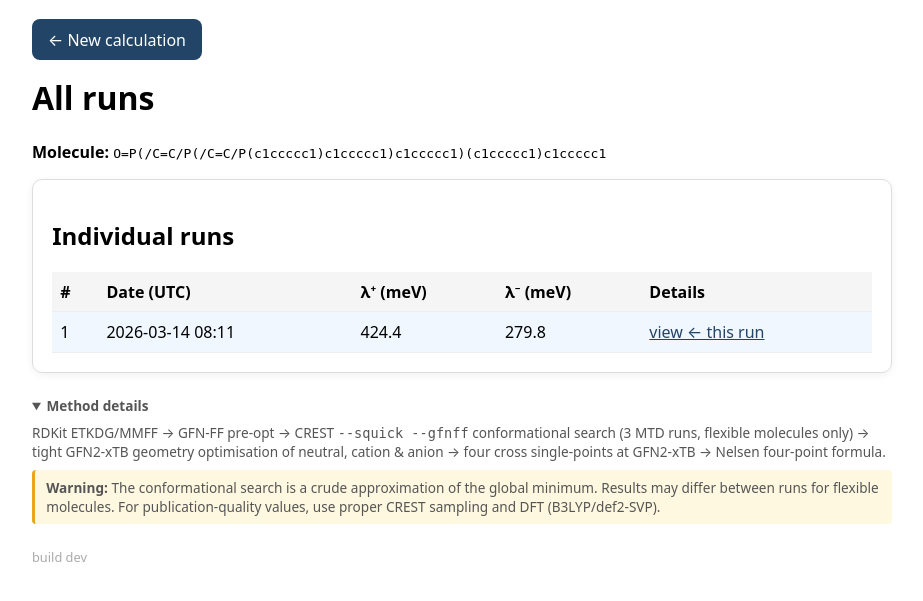
After one commit to krupickm/lambda-xtb, a Flask app: page /stats/3021954d-df77-4b06-a819-4111886a9ed4 in a window 1280 px wide, after a click on "Method details". The commit adds this page. Shown: the top 601 px of the page, without its empty margins (178-1101 px from the left). Run offline with Flask 3, Linux system fonts and the light colour scheme; data comes from the database, SQL or seed files in the repository; both versions use the stored data as it was after the commit; some libraries are stand-ins or nearby versions.

Commit message:
Added a new stats page to display the results and statistics of the lambda.

```diff
--- a/app.py
+++ b/app.py
@@ -9,6 +9,7 @@ Then visit http://localhost:5000/
 
 import json
 import os
+import statistics
 import traceback
 import uuid
 
@@ -47,9 +48,8 @@ def index():
 
 @app.route("/calculate", methods=["POST"])
 def calculate():
-    """Canonicalize SMILES, serve from cache if available, else run xTB."""
+    """Run a new xTB calculation and redirect to the statistics page."""
     smiles = request.form.get("smiles", "").strip()
-    force_recalc = request.form.get("force_recalc") == "1"
 
     if not smiles:
         flash("Please provide a SMILES string.")
@@ -60,13 +60,6 @@ def calculate():
         flash("Invalid SMILES — could not parse the structure.")
         return redirect(url_for("index"))
 
-    # Cache hit — skip the calculation entirely (unless force_recalc is set)
-    if not force_recalc:
-        cached = _database.find_by_canonical(canonical)
-        if cached:
-            return redirect(url_for("result", job_uuid=cached["uuid"], from_cache=1))
-
-    # Cache miss — run the calculation
     job_uuid = str(uuid.uuid4())
     try:
         results = calculate_lambda(smiles)
@@ -82,7 +75,38 @@ def calculate():
         flash(f"Calculation failed: {exc}")
         return redirect(url_for("index"))
 
-    return redirect(url_for("result", job_uuid=job_uuid))
+    return redirect(url_for("stats", job_uuid=job_uuid))
+
+
+@app.route("/stats/<job_uuid>")
+def stats(job_uuid):
+    """Show all runs for the same canonical SMILES, with summary statistics."""
+    job = _database.get_job(job_uuid)
+    if job is None:
+        flash("Result not found.")
+        return redirect(url_for("index"))
+
+    all_jobs = _database.find_all_by_canonical(job["smiles_canonical"])
+
+    summary = None
+    if len(all_jobs) > 1:
+        lp = [j["lambda_plus_eV"]  * 1000 for j in all_jobs]
+        lm = [j["lambda_minus_eV"] * 1000 for j in all_jobs]
+        summary = {
+            "n":               len(all_jobs),
+            "lp_mean":         statistics.mean(lp),
+            "lp_stdev":        statistics.stdev(lp),
+            "lm_mean":         statistics.mean(lm),
+            "lm_stdev":        statistics.stdev(lm),
+        }
+
+    return render_template(
+        "stats.html",
+        canonical=job["smiles_canonical"],
+        current_uuid=job_uuid,
+        jobs=all_jobs,
+        summary=summary,
+    )
 
 
 @app.route("/result/<job_uuid>")
--- a/db.py
+++ b/db.py
@@ -38,12 +38,8 @@ class Database(ABC):
         """Create tables and indexes if they don't exist."""
 
     @abstractmethod
-    def find_by_canonical(self, smiles_canonical: str) -> dict | None:
-        """Return a DONE or SEEN job row by canonical SMILES, or None.
-
-        PENDING and PROCESSING rows are intentionally excluded so a
-        concurrent in-flight calculation does not block a new submission.
-        """
+    def find_all_by_canonical(self, smiles_canonical: str) -> list[dict]:
+        """Return all DONE or SEEN job rows for this canonical SMILES, newest first."""
 
     @abstractmethod
     def store_job(
@@ -100,7 +96,7 @@ CREATE TABLE IF NOT EXISTS jobs (
 """
 
 _DDL_INDEX = """
-CREATE UNIQUE INDEX IF NOT EXISTS idx_canonical ON jobs (smiles_canonical)
+CREATE INDEX IF NOT EXISTS idx_canonical ON jobs (smiles_canonical)
 """
 
 
@@ -137,23 +133,27 @@ class SQLiteDatabase(Database):
         conn = self._connect()
         try:
             conn.execute(_DDL_TABLE)
+            # Migration: replace unique index with non-unique (allows multiple
+            # runs per molecule for reproducibility statistics)
+            conn.execute("DROP INDEX IF EXISTS idx_canonical")
             conn.execute(_DDL_INDEX)
             conn.commit()
         finally:
             conn.close()
 
-    def find_by_canonical(self, smiles_canonical: str) -> dict | None:
+    def find_all_by_canonical(self, smiles_canonical: str) -> list[dict]:
         conn = self._connect()
         try:
             conn.row_factory = sqlite3.Row
-            row = conn.execute(
+            rows = conn.execute(
                 f"SELECT * FROM jobs WHERE smiles_canonical = {self.PLACEHOLDER}"
-                f" AND status IN ({self._q(2)})",
+                f" AND status IN ({self._q(2)})"
+                f" ORDER BY created_at DESC",
                 (smiles_canonical, int(JobStatus.DONE), int(JobStatus.SEEN)),
-            ).fetchone()
+            ).fetchall()
         finally:
             conn.close()
-        return dict(row) if row else None
+        return [dict(r) for r in rows]
 
     def store_job(
         self,
@@ -170,7 +170,7 @@ class SQLiteDatabase(Database):
         conn = self._connect()
         try:
             conn.execute(
-                f"""INSERT OR REPLACE INTO jobs
+                f"""INSERT INTO jobs
                     (uuid, smiles_input, smiles_canonical, created_at, status,
                      lambda_plus_eV, lambda_minus_eV,
                      partial_json, xyz_neutral, xyz_cation, xyz_anion, email)
@@ -199,7 +199,7 @@ class SQLiteDatabase(Database):
         conn = self._connect()
         try:
             conn.execute(
-                f"""INSERT OR REPLACE INTO jobs
+                f"""INSERT INTO jobs
                     (uuid, smiles_input, smiles_canonical, created_at, status,
                      error_message, email)
                     VALUES ({self._q(7)})""",
--- /dev/null
+++ b/templates/stats.html
@@ -0,0 +1,96 @@
+<!doctype html>
+<html lang="en">
+  <head>
+    <meta charset="utf-8" />
+    <meta name="viewport" content="width=device-width, initial-scale=1" />
+    <title>✓ λ‑xTB — all runs</title>
+    <style>
+      body { font-family: system-ui, -apple-system, BlinkMacSystemFont, "Segoe UI", sans-serif; margin: 1.2rem; }
+      .container { max-width: 860px; margin: auto; }
+      h1 { margin-top: 0; }
+      .card { padding: 1.2rem; border: 1px solid #ddd; border-radius: 10px; box-shadow: 0 2px 8px rgba(0,0,0,0.06); margin-bottom: 1.4rem; }
+      table { width: 100%; border-collapse: collapse; }
+      td, th { padding: 0.55rem 0.5rem; border-bottom: 1px solid #eee; }
+      th { text-align: left; font-weight: 600; background: #f5f5f5; }
+      tr.current { background: #f0f7ff; }
+      a.button { display: inline-block; padding: 0.6rem 1rem; border-radius: 8px; background: #246; color: #fff; text-decoration: none; margin-bottom: 1rem; }
+      a.button:hover { background: #135; }
+      a.link { color: #246; }
+      .summary { display: grid; grid-template-columns: 1fr 1fr; gap: 1rem; }
+      .summary-box { padding: 0.8rem 1rem; border: 1px solid #ddd; border-radius: 8px; text-align: center; }
+      .summary-box .val { font-size: 1.5rem; font-weight: 700; }
+      .summary-box .label { font-size: 0.85rem; color: #555; }
+      .note { font-size: 0.85rem; color: #777; margin-top: 0.4rem; }
+      footer { margin-top: 1.5rem; font-size: 0.8rem; color: #aaa; }
+    </style>
+  </head>
+  <body>
+    <div class="container">
+      <a class="button" href="{{ url_for('index') }}">← New calculation</a>
+
+      <h1>All runs</h1>
+      <p style="word-break:break-all;"><strong>Molecule:</strong> <code>{{ canonical }}</code></p>
+
+      {% if summary %}
+      <section class="card">
+        <h2>Summary ({{ summary.n }} runs)</h2>
+        <div class="summary">
+          <div class="summary-box">
+            <div class="val">{{ summary.lp_mean | round(1) }} meV</div>
+            <div class="label">λ⁺ (hole) mean</div>
+            <div class="note">± {{ summary.lp_stdev | round(1) }} meV std</div>
+          </div>
+          <div class="summary-box">
+            <div class="val">{{ summary.lm_mean | round(1) }} meV</div>
+            <div class="label">λ⁻ (electron) mean</div>
+            <div class="note">± {{ summary.lm_stdev | round(1) }} meV std</div>
+          </div>
+        </div>
+      </section>
+      {% endif %}
+
+      <section class="card">
+        <h2>Individual runs</h2>
+        <table>
+          <thead>
+            <tr>
+              <th>#</th>
+              <th>Date (UTC)</th>
+              <th>λ⁺ (meV)</th>
+              <th>λ⁻ (meV)</th>
+              <th>Details</th>
+            </tr>
+          </thead>
+          <tbody>
+            {% for job in jobs %}
+            <tr{% if job.uuid == current_uuid %} class="current"{% endif %}>
+              <td>{{ loop.revindex }}</td>
+              <td>{{ job.created_at[:16].replace('T', ' ') }}</td>
+              <td>{{ (job.lambda_plus_eV * 1000) | round(1) }}</td>
+              <td>{{ (job.lambda_minus_eV * 1000) | round(1) }}</td>
+              <td><a class="link" href="{{ url_for('result', job_uuid=job.uuid) }}">view{% if job.uuid == current_uuid %} ← this run{% endif %}</a></td>
+            </tr>
+            {% endfor %}
+          </tbody>
+        </table>
+      </section>
+
+      <details style="font-size:0.85rem; color:#555;">
+        <summary style="cursor:pointer; font-weight:600;">Method details</summary>
+        <p style="margin:0.5rem 0 0;">
+          RDKit ETKDG/MMFF → GFN-FF pre-opt → CREST <code>--squick --gfnff</code> conformational search (3 MTD runs, flexible molecules only) →
+          tight GFN2-xTB geometry optimisation of neutral, cation &amp; anion →
+          four cross single-points at GFN2-xTB →
+          Nelsen four-point formula.
+        </p>
+        <p style="margin:0.6rem 0 0; padding:0.5rem 0.7rem; background:#fff8e1; border-left:3px solid #e6a817; border-radius:4px;">
+          <strong>Warning:</strong> The conformational search is a crude approximation of the global minimum.
+          Results may differ between runs for flexible molecules. For publication-quality values,
+          use proper CREST sampling and DFT (B3LYP/def2-SVP).
+        </p>
+      </details>
+
+      <footer>build {{ build_version }}</footer>
+    </div>
+  </body>
+</html>
```
Also changed, not shown: templates/index.html (+17 -5 lines), templates/result.html (+16 -1 lines), .github/workflows/base-image.yml, .github/workflows/docker-build.yml, data/lambda.db.
